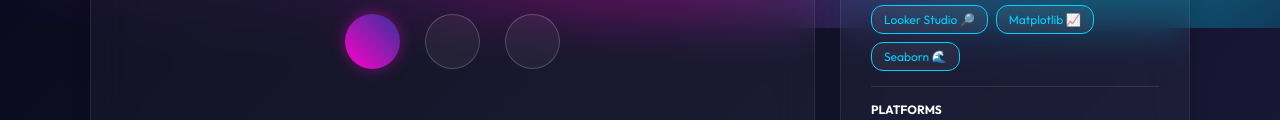
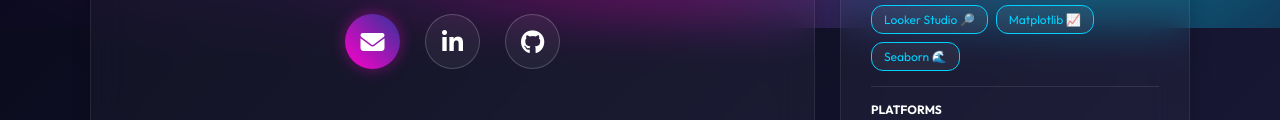
Before and after one commit to suprajamedicherla/suprajamedicherla.github.io, a plain HTML site: page index.html in a window 1280 px wide. Shown: the part 772-892 px from the top of the page. Drawn offline with Linux system fonts and the light colour scheme.

Commit message:
Update index.html

```diff
--- a/index.html
+++ b/index.html
@@ -7,6 +7,7 @@
     <link rel="preconnect" href="https://fonts.googleapis.com">
     <link rel="preconnect" href="https://fonts.gstatic.com" crossorigin>
     <link href="https://fonts.googleapis.com/css2?family=Outfit:wght@300;400;700;800&display=swap" rel="stylesheet">
+    <link rel="stylesheet" href="https://cdnjs.cloudflare.com/ajax/libs/font-awesome/6.4.0/css/all.min.css">
 
     <style>
         /* --- 1. CSS VARIABLES --- */
```
